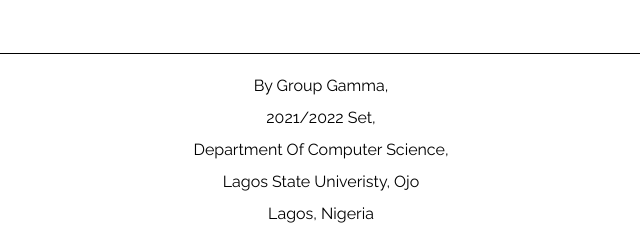
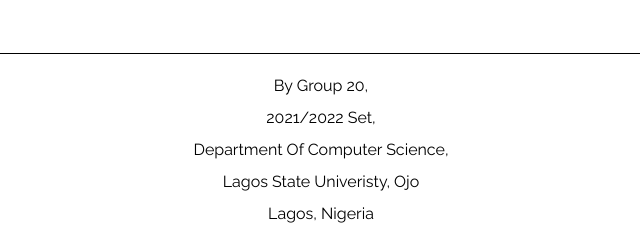
Before and after one commit to malikolabiyi/wordium, a plain HTML site: page index.html in a window 1280 px wide. Shown: the part 755-998 px from the top of the page, 319-959 px from the left. Drawn offline with Linux system fonts and the light colour scheme.

Commit message:
Updated the group name

```diff
--- a/index.html
+++ b/index.html
@@ -25,7 +25,7 @@
     </div>
 
     <footer>
-        <p>By Group Gamma, <br />
+        <p>By Group 20, <br />
             2021/2022 Set, <br />
             Department Of Computer Science, <br />
             Lagos State Univeristy, Ojo <br />
```
